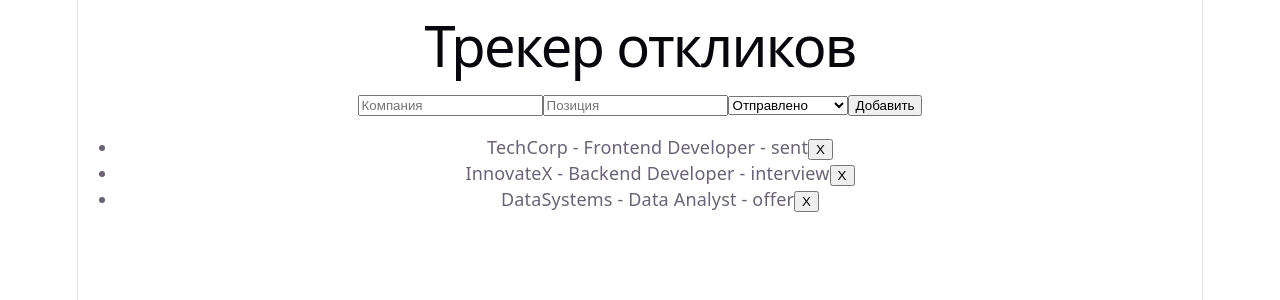
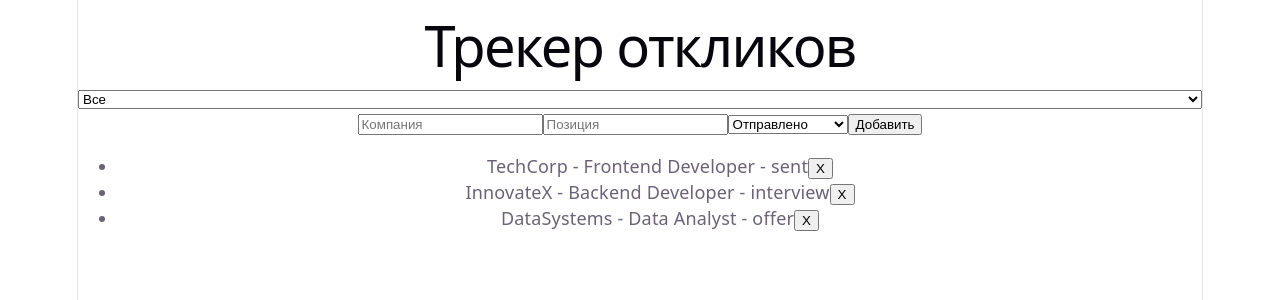
Before and after one commit to ziqara/job-application-tracker, a React (Vite) app in the folder job-tracker/: page / in a window 1280 px wide. Shown: the top 300 px of the page. Built offline with nearby package versions, Linux system fonts and the light colour scheme.

Commit message:
Add filter by status

```diff
--- a/job-tracker/src/App.tsx
+++ b/job-tracker/src/App.tsx
@@ -1,6 +1,6 @@
 import "./App.css";
 import { useState } from "react";
-import type { JobApplication } from "./types";
+import type { JobApplication, Status } from "./types";
 import { ApplicationList } from "./ApplicationList";
 import { ApplicationForm } from "./ApplicationForm";
 
@@ -31,13 +31,28 @@ function App() {
       date: "2023-03-20",
     },
   ]);
+  const [statusFilter, setStatusFilter] = useState<Status | "all">("all");
+  const visible =
+    statusFilter === "all"
+      ? jobForMe
+      : jobForMe.filter((a) => a.status === statusFilter);
 
   return (
     <>
       <h1>Трекер откликов</h1>
+      <select
+        value={statusFilter}
+        onChange={(e) => setStatusFilter(e.target.value as Status | "all")}
+      >
+        <option value="all">Все</option>
+        <option value="sent">Отправлено</option>
+        <option value="interview">Собеседование</option>
+        <option value="offer">Оффер</option>
+        <option value="rejected">Отказ</option>
+      </select>
       <ApplicationForm onAdd={(newApp) => setJobForMe([...jobForMe, newApp])} />
       <ApplicationList
-        applications={jobForMe}
+        applications={visible}
         onDelete={(id) => setJobForMe(jobForMe.filter((a) => a.id !== id))}
       />
     </>
--- a/job-tracker/src/types.ts
+++ b/job-tracker/src/types.ts
@@ -1,4 +1,4 @@
-export type Status = "sent" | "interview" | "offer" | "rejected";
+export type Status = "sent" | "interview" | "offer" | "rejected" | "all";
 
 export interface JobApplication {
   id: number;
```
